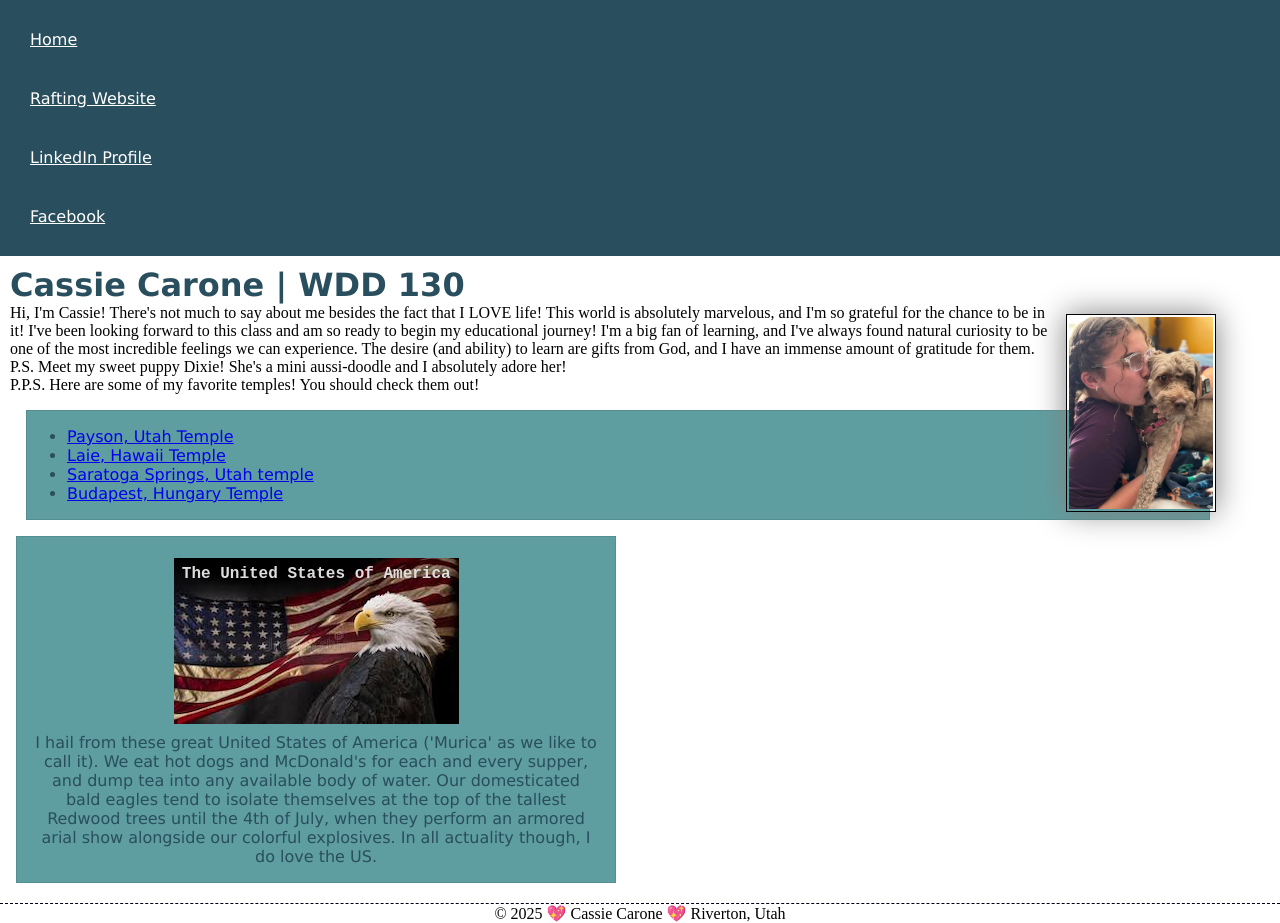
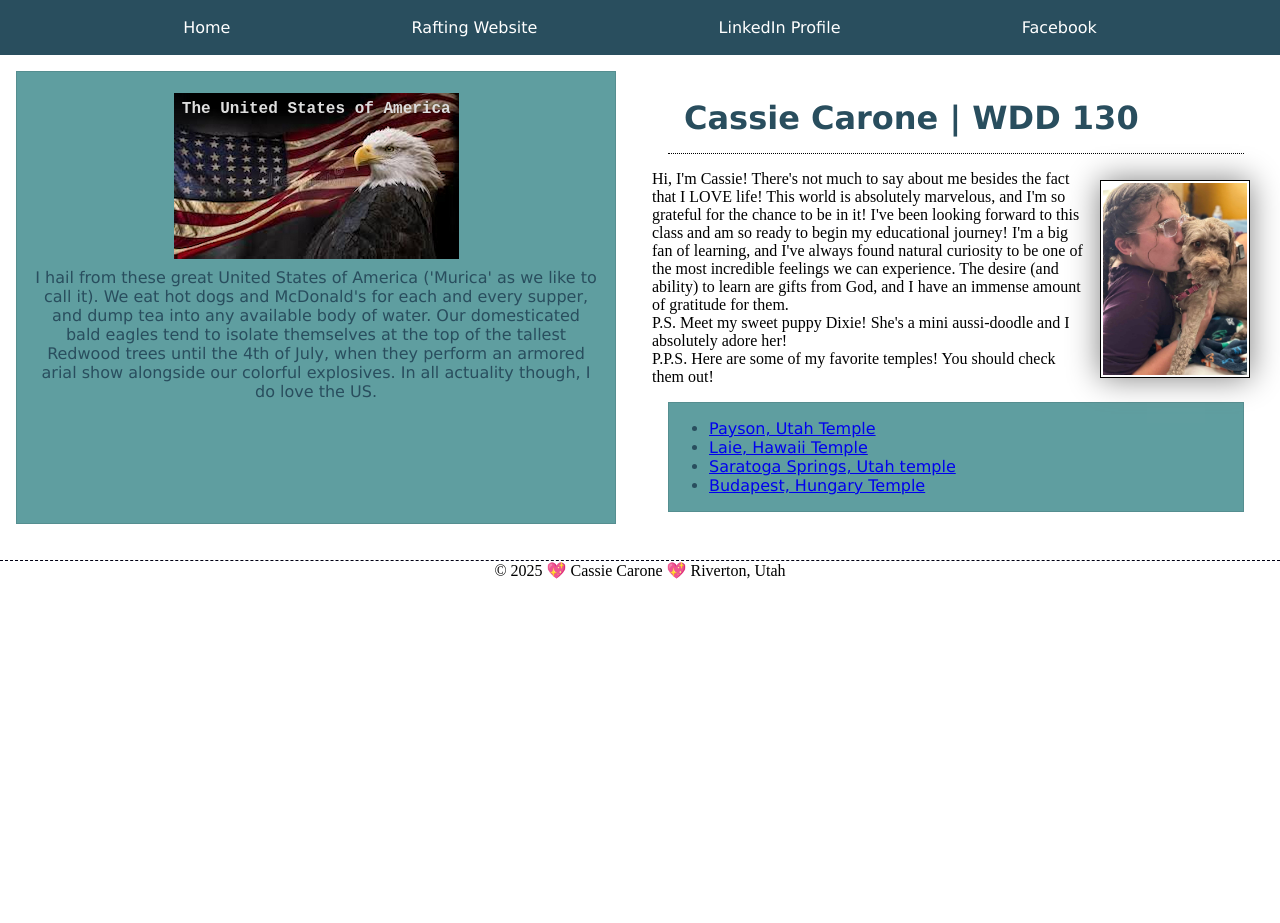
Before and after one commit to Caroncas/wdd130, a plain HTML site: page index.html in a window 1280 px wide. After the commit the page ends 800 px from the top, so only its background shows below. Drawn offline with Linux system fonts and the light colour scheme.

Commit message:
created grid on the homepage for main content

```diff
--- a/index.html
+++ b/index.html
@@ -20,6 +20,7 @@
             <a href="https://facebook.com" target="_blank">Facebook</a>
         </nav>
     </header>
+    <div class="grid">
         <main>
             <h1>Cassie Carone | WDD 130</h1>
             <img src="images/profile.jpg" alt="Cassie and Dixie" width="200">
@@ -44,6 +45,7 @@
                 and dump tea into any available body of water. Our domesticated bald eagles tend to isolate themselves at the top of the tallest Redwood trees until the 4th of July,
                 when they perform an armored arial show alongside our colorful explosives. In all actuality though, I do love the US.</p>
         </aside>
+    </div>
     <footer>
         <p>&copy; 2025 💖 Cassie Carone 💖 Riverton, Utah</p>
     </footer>
--- a/styles/styles.css
+++ b/styles/styles.css
@@ -12,24 +12,34 @@
 nav {
     background-color: var(--background-color);
     padding: 10px;
+    display: flex;
+    justify-content: space-evenly;
+    align-items: center;
 }
 
 nav a {
     color: var(--color);
     font-family: var(--font-family);
     display: block;
-    padding: 20px;
+    padding: 0.5rem;
+    text-decoration: none;
+    flex-direction: row;
+    color: white;
 }
 
 h1 {
     color: rgb(41, 78, 94);
     font-family: var(--font-family);
+    padding: 0.5em;
+    margin: 0.5em;
+    border-bottom: 1px dotted black;
 }
 
 main {
     max-width: 95%;
     text-align: left;
-    margin: 10px;
+    grid-column: 2/3;
+    margin: 0.75em;
 }
 
 main img {
@@ -51,6 +61,8 @@ aside {
     width: 600px;
     text-align: center;
     position: relative;
+    grid-column: 1/2;
+    grid-row: 1/2;
 }
 
 aside img {
@@ -74,6 +86,15 @@ footer {
     text-align: center;
 }
 
+header, .grid, footer {
+    max-width: 840;
+}
+
+.grid{
+    display: grid;
+    grid-template-columns: 1fr 1fr;
+}
+
 /* Class Selectors */
 .box {
     margin: 1rem;
```
Lines whose indentation alone changed are shown as unchanged.
